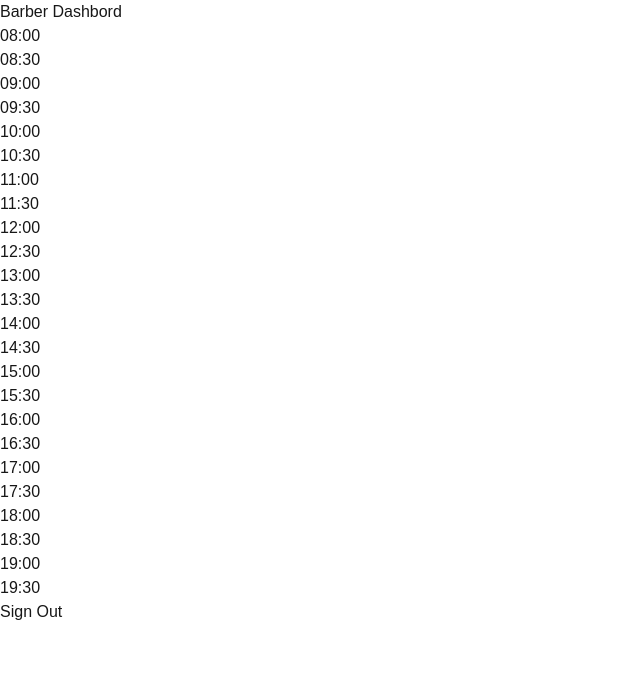
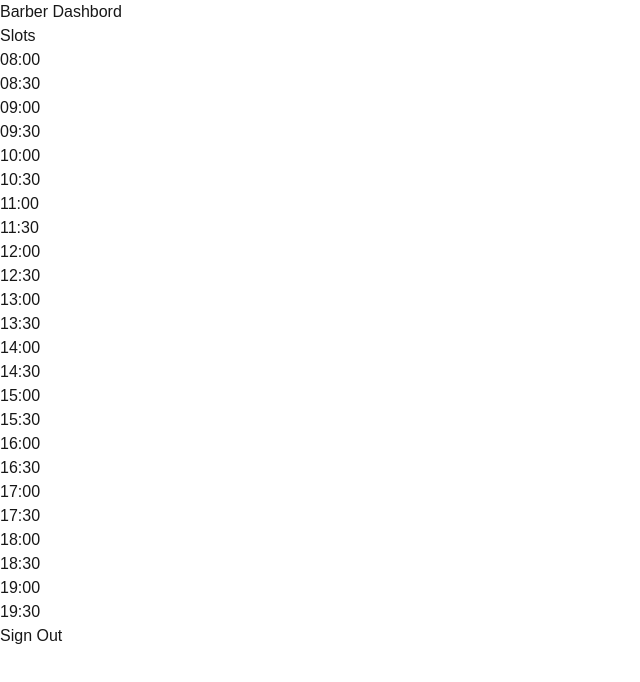
Before and after one commit to 0xRoque/barber-booking, a Next.js app: page /dashboard/barber in a window 1280 px wide. Shown: the top 682 px of the page, without its empty margins (0-640 px from the left). Built offline with nearby package versions, Linux system fonts and the light colour scheme; no server answers; the database is empty.

Commit message:
feat: add SlotGrid client component for barber dashboard

```diff
--- /dev/null
+++ b/src/app/dashboard/barber/SlotGrid.tsx
@@ -0,0 +1,15 @@
+"use client";
+
+export default function SlotGrid({ slots }: { slots: string[] }) {
+  return (
+    <div>
+      <h2>Slots</h2>
+
+      <div id="slotsGrid">
+        {slots.map((slot) => (
+          <div key={slot}>{slot}</div>
+        ))}
+      </div>
+    </div>
+  );
+}
--- a/src/app/dashboard/barber/page.tsx
+++ b/src/app/dashboard/barber/page.tsx
@@ -1,5 +1,6 @@
 import { auth, signOut } from "@/lib/auth";
 import { prisma } from "@/lib/prisma";
+import SlotGrid from "./SlotGrid"
 
 function generateSlots(start: string, end: string) {
   const slots: string[] = [];
@@ -27,14 +28,15 @@ export default async function BarberDashboard() {
   const config = await prisma.barberConfig.findUnique({
     where: { barberId: barberId },
   });
-  const slots = generateSlots(config?.weekdayStart ?? "08:00", config?.weekdayEnd ?? "20:00")
+  const slots = generateSlots(
+    config?.weekdayStart ?? "08:00",
+    config?.weekdayEnd ?? "20:00",
+  );
   return (
     <div className="div">
       <h1>Barber Dashbord</h1>
 
-      <div id="slots">
-         {slots.map((slot)=>(<div key={slot}>{slot}</div>))}
-      </div>
+      <SlotGrid slots={slots} />
 
       <form
         action={async () => {
```
